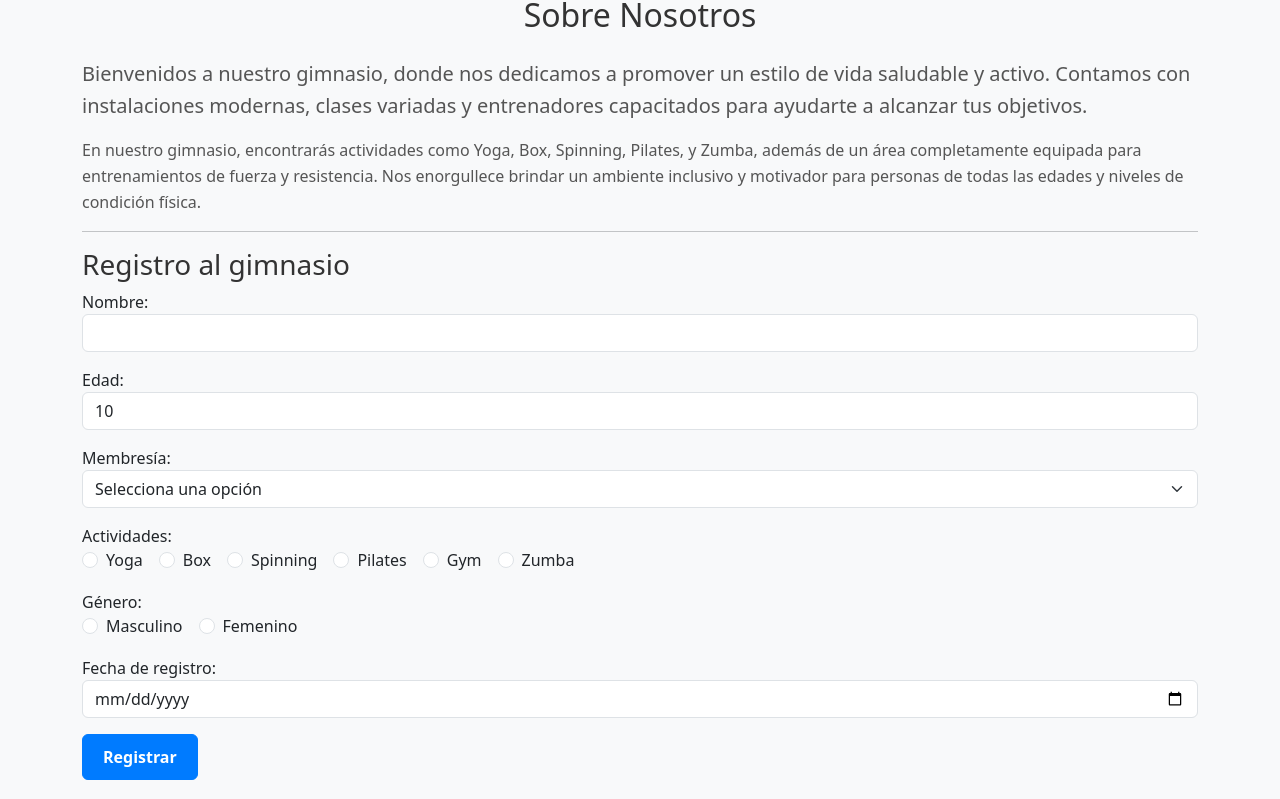
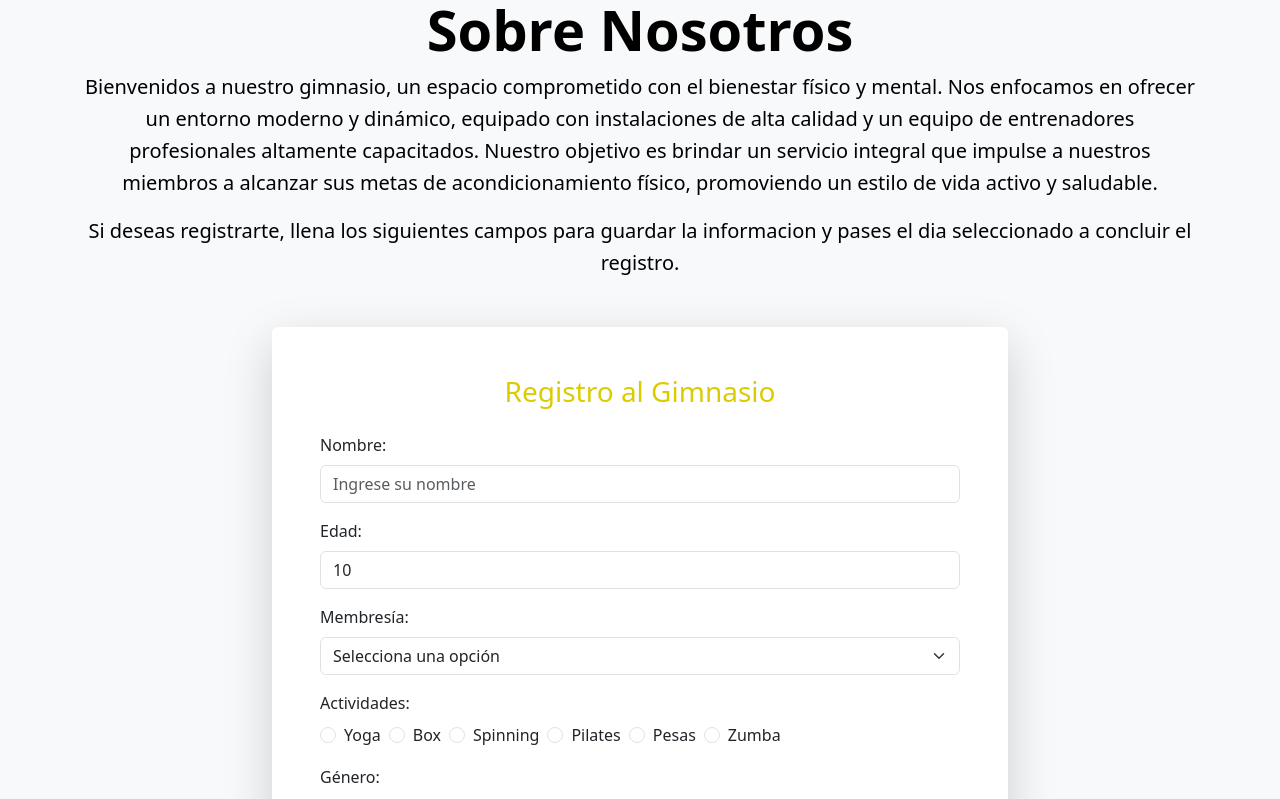
Before and after one commit to PsychoKike/Gimnasio-FIT, an Angular app in the folder FIT2/: page /serviciosFIT in a window 1280 px wide. Shown: the part 258-1057 px from the top of the page. Built offline with nearby package versions, Linux system fonts and the light colour scheme; a web font is replaced by a local one.

Commit message:
cambios diseño y validaciones

```diff
--- a/FIT2/package.json
+++ b/FIT2/package.json
@@ -21,6 +21,7 @@
     "@angular/router": "^19.2.0",
     "bootstrap": "^5.3.3",
     "rxjs": "~7.8.0",
+    "sweetalert2": "^11.21.0",
     "tslib": "^2.3.0",
     "zone.js": "~0.15.0"
   },
--- a/FIT2/src/app/home/home.component.css
+++ b/FIT2/src/app/home/home.component.css
@@ -60,22 +60,28 @@
   }
 
   .boton-personalizado:hover {
-    background-color: #ffffff!important; /* Verde más oscuro al pasar el mouse */
+    background-color: #ffffff!important;
   }
 
-.video {
-  width: 100%;          /* Asegura que el contenedor ocupe el ancho completo */
-  display: flex;        /* Flex para centrar el contenido */
+
+.container-video{
+   display: flex;
   justify-content: center;
   align-items: center;
-  margin: 20px auto;    /* Espaciado superior e inferior */
-  padding-bottom: 10px; /* Espacio adicional para evitar superposición con el footer */
+  margin: 20px auto;
+  flex-direction: column;
+  margin-top: 30px;
 }
 
 .video iframe {
-  width: 80%;           /* Ancho adaptativo para mayor responsividad */
-  max-width: 560px;     /* Limita el tamaño máximo */
-  height: 315px;       /* Altura fija para mantener la proporción */
+  max-width: 560px;
+  height: 315px;
   border-radius: 10px;
   box-shadow: 0 4px 8px rgba(0, 0, 0, 0.2);
+   width: 100%;
+  display: flex;
+  justify-content: center;
+  align-items: center;
+  margin: 20px auto;
+  padding-bottom: 10px;
 }
--- a/FIT2/src/app/home/home.component.html
+++ b/FIT2/src/app/home/home.component.html
@@ -66,7 +66,11 @@
   </div>
 
 
-<div class="video">
+<div class="container-video">
+  <div class="text">
+    <h2 class="text-center mb-4">Video de presentación</h2>
+    <p class="lead">Bienvenidos a nuestro gimnasio, donde nos dedicamos a promover un estilo de vida saludable y activo. Contamos con instalaciones modernas, clases variadas y entrenadores capacitados para ayudarte a alcanzar tus objetivos.</p>
+  </div>
     <iframe
     width="560px"
     height="315px"
--- a/FIT2/src/app/servicios-fit/servicios-fit.component.css
+++ b/FIT2/src/app/servicios-fit/servicios-fit.component.css
@@ -3,17 +3,18 @@
   }
 
   h2, h3 {
-    color: #333;
+    color: #000000;
   }
 
   p, li {
-    color: #555;
+    color: #000000;
     line-height: 1.6;
   }
 
+
   .btn-primary {
-    background-color: #007bff;
-    border-color: #007bff;
+    background-color: #cdc006;
+    border-color: #ddff00;
     padding: 10px 20px;
     font-weight: bold;
   }
@@ -28,7 +29,7 @@
   }
 
   .shadow {
-    box-shadow: 0 4px 8px rgba(0, 0, 0, 0.1);
+    box-shadow: 0 4px 8px rgba(0, 0, 0, 0.3);
   }
 
   ul {
--- a/FIT2/src/app/servicios-fit/servicios-fit.component.html
+++ b/FIT2/src/app/servicios-fit/servicios-fit.component.html
@@ -1,22 +1,26 @@
-<section id="sobre-nosotros" class="py-5 bg-light">
+<section id="sobre-nosotros" class="py-5 bg-light text-dark">
   <div class="container">
-    <h2 class="text-center mb-4">Sobre Nosotros</h2>
-    <p class="lead">Bienvenidos a nuestro gimnasio, donde nos dedicamos a promover un estilo de vida saludable y activo. Contamos con instalaciones modernas, clases variadas y entrenadores capacitados para ayudarte a alcanzar tus objetivos.</p>
-    <p>En nuestro gimnasio, encontrarás actividades como Yoga, Box, Spinning, Pilates, y Zumba, además de un área completamente equipada para entrenamientos de fuerza y resistencia. Nos enorgullece brindar un ambiente inclusivo y motivador para personas de todas las edades y niveles de condición física.</p>
-    <hr>
-    <div class="formulario">
-      <h3>Registro al gimnasio</h3>
+    <div class="text-center mb-5">
+      <h2 class="display-4 fw-bold">Sobre Nosotros</h2>
+      <p class="fs-5">Bienvenidos a nuestro gimnasio, un espacio comprometido con el bienestar físico y mental. Nos enfocamos en ofrecer un entorno moderno y dinámico, equipado con instalaciones de alta calidad y un equipo de entrenadores profesionales altamente capacitados. Nuestro objetivo es brindar un servicio integral que impulse a nuestros miembros a alcanzar sus metas de acondicionamiento físico, promoviendo un estilo de vida activo y saludable.</p>
+        <p class="fs-5">Si deseas registrarte, llena los siguientes campos para guardar la informacion y pases el dia seleccionado a concluir el registro.</p>
+    </div>
+    <div class="row justify-content-center">
+      <div class="col-lg-8">
+        <div class="card shadow-lg border-0">
+          <div class="card-body p-5">
+            <h3 class="text-center text-primary mb-4" style="color: rgb(219, 204, 0) !important;">Registro al Gimnasio</h3>
             <form (ngSubmit)="agregarCliente()">
               <div class="mb-3">
-          <label>Nombre:</label>
-          <input [(ngModel)]="nombre" name="nombre" class="form-control" required>
+                <label class="form-label">Nombre:</label>
+                <input [(ngModel)]="nombre" name="nombre" class="form-control" placeholder="Ingrese su nombre" required>
               </div>
               <div class="mb-3">
-          <label>Edad:</label>
-          <input [(ngModel)]="edad" name="edad" type="number" min="15" class="form-control" required>
+                <label class="form-label">Edad:</label>
+                <input [(ngModel)]="edad" name="edad" type="number" min="15" class="form-control" placeholder="Ingrese su edad" required>
               </div>
               <div class="mb-3">
-          <label>Membresía:</label>
+                <label class="form-label">Membresía:</label>
                 <select [(ngModel)]="membresia" name="membresia" class="form-select" required>
                   <option value="" disabled selected>Selecciona una opción</option>
                   <option value="mensual">Mensual</option>
@@ -25,49 +29,56 @@
                 </select>
               </div>
               <div class="mb-3">
-          <label>Actividades:</label><br>
-          <div class="form-check form-check-inline">
-            <input class="form-check-input" type="radio" value="Zumba" [(ngModel)]="actividades" name="actividades">
+                <label class="form-label">Actividades:</label>
+                <div class="d-flex flex-wrap gap-2">
+                  <div class="form-check">
+                    <input class="form-check-input" type="radio" value="Yoga" [(ngModel)]="actividades" name="actividades" required>
                     <label class="form-check-label">Yoga</label>
                   </div>
-          <div class="form-check form-check-inline">
-            <input class="form-check-input" type="radio" value="Spinning" [(ngModel)]="actividades" name="actividades">
+                  <div class="form-check">
+                    <input class="form-check-input" type="radio" value="Box" [(ngModel)]="actividades" name="actividades">
                     <label class="form-check-label">Box</label>
                   </div>
-          <div class="form-check form-check-inline">
-            <input class="form-check-input" type="radio" value="Pilates" [(ngModel)]="actividades" name="actividades">
+                  <div class="form-check">
+                    <input class="form-check-input" type="radio" value="Spinning" [(ngModel)]="actividades" name="actividades">
                     <label class="form-check-label">Spinning</label>
                   </div>
-          <div class="form-check form-check-inline">
-            <input class="form-check-input" type="radio" value="Boxeo" [(ngModel)]="actividades" name="actividades">
+                  <div class="form-check">
+                    <input class="form-check-input" type="radio" value="Pilates" [(ngModel)]="actividades" name="actividades">
                     <label class="form-check-label">Pilates</label>
                   </div>
-          <div class="form-check form-check-inline">
+                  <div class="form-check">
                     <input class="form-check-input" type="radio" value="Pesas" [(ngModel)]="actividades" name="actividades">
-            <label class="form-check-label">Gym</label>
+                    <label class="form-check-label">Pesas</label>
                   </div>
-          <div class="form-check form-check-inline">
-            <input class="form-check-input" type="radio" value="Pesas" [(ngModel)]="actividades" name="actividades">
+                  <div class="form-check">
+                    <input class="form-check-input" type="radio" value="Zumba" [(ngModel)]="actividades" name="actividades">
                     <label class="form-check-label">Zumba</label>
                   </div>
                 </div>
+              </div>
               <div class="mb-3">
-          <label>Género:</label><br>
-          <div class="form-check form-check-inline">
+                <label class="form-label">Género:</label>
+                <div class="form-check">
                   <input class="form-check-input" type="radio" value="Masculino" [(ngModel)]="genero" name="genero" required>
                   <label class="form-check-label">Masculino</label>
                 </div>
-          <div class="form-check form-check-inline">
+                <div class="form-check">
                   <input class="form-check-input" type="radio" value="Femenino" [(ngModel)]="genero" name="genero" required>
                   <label class="form-check-label">Femenino</label>
                 </div>
               </div>
               <div class="mb-3">
-          <label>Fecha de registro:</label>
+                <label class="form-label">Fecha de registro:</label>
                 <input [(ngModel)]="fechaRegistro" name="fechaRegistro" type="date" [min]="fechaActual" class="form-control" required>
               </div>
-        <button class="btn btn-primary" type="submit">Registrar</button>
+              <div class="text-center">
+                <button class="btn btn-primary w-100 py-2" type="submit">Registrar</button>
+              </div>
             </form>
           </div>
         </div>
+      </div>
+    </div>
+  </div>
 </section>
```
Also changed, not shown: FIT2/src/app/servicios-fit/servicios-fit.component.ts (+32 -6 lines), 1 other file (tests, documents, lock files or other folders). Lines whose indentation alone changed are shown as unchanged.
